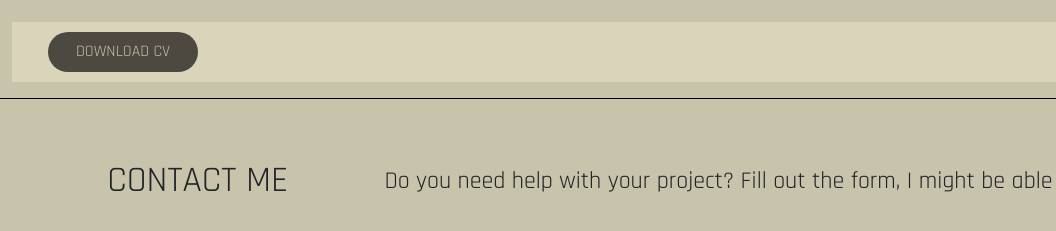
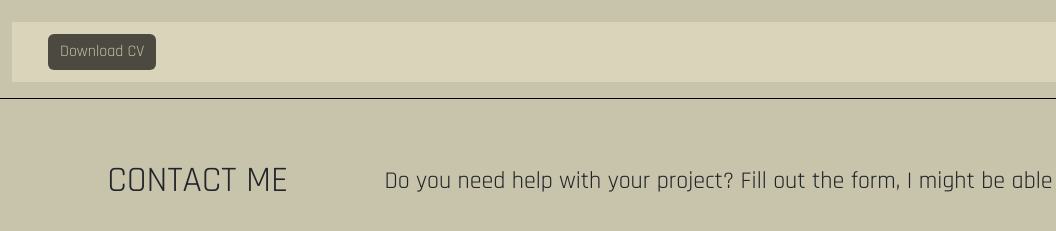
Before and after one commit to tankTopTaro/tankTopTaro.github.io, a plain HTML site: page index.html in a window 1280 px wide. Shown: the part 785-1016 px from the top of the page, 0-1056 px from the left. Drawn offline with nearby package versions, Linux system fonts and the light colour scheme.

Commit message:
fixed download cv button

```diff
--- a/css/style.css
+++ b/css/style.css
@@ -187,11 +187,6 @@ nav span {
     justify-content: center;
 }
 
-.cv-download a {
-    text-decoration: none;
-    color: #C5C0A9;
-}
-
 hr {
     border-bottom: 1.5px solid black;
 }
--- a/index.html
+++ b/index.html
@@ -75,9 +75,7 @@
                 <div class="col cv-col">
                     <div class="container-fluid cv-container">
                         <div class="cv-download">
-                            <div class="download-btn btn btn-primary">
-                                <span><a href="#" target="_blank">DOWNLOAD CV</a></span>
-                            </div>  <!--    END OF download-btn     -->
+                            <button class="btn btn-primary" type="button" onclick="window.open('https://docs.google.com/document/d/1ukPmGCW08iydgazhmkUm8DjhuV7SBxyi/edit?usp=share_link&ouid=108590208300673790887&rtpof=true&sd=true', '_blank')">Download CV</button>
                         </div>  <!--    END OF cv-download      -->
                         <div class="social-links">
                             <a href="https://github.com/tankTopTaro" target="_blank"><i class="fa-brands fa-github-alt"></i></a>
```
